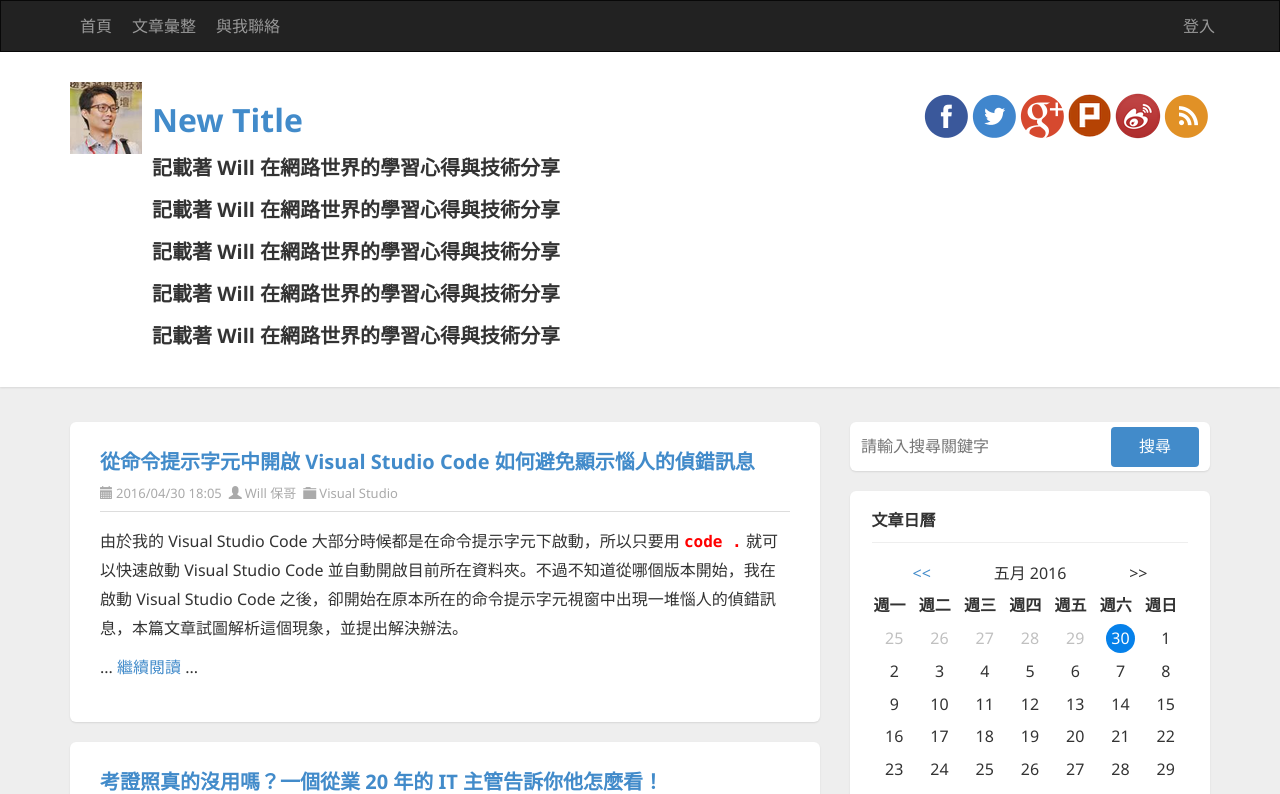
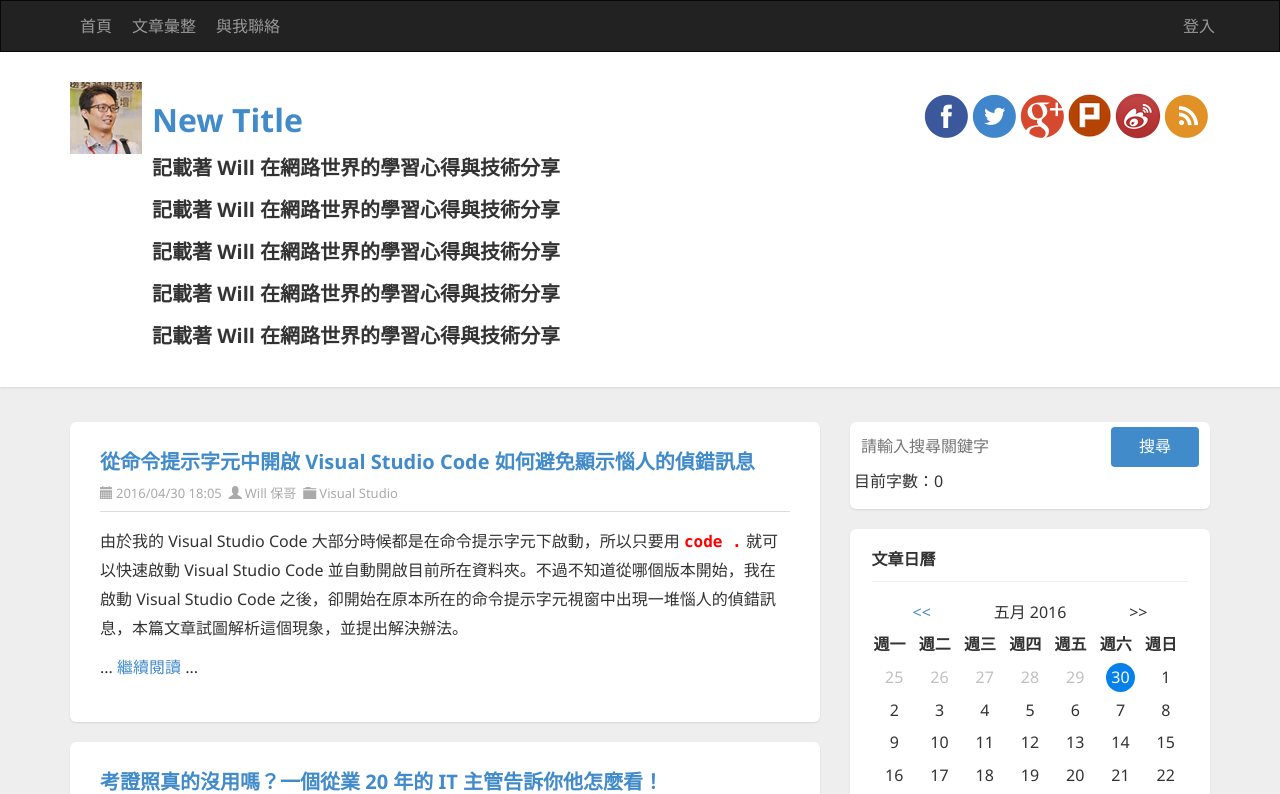
Before and after one commit to Hsinny/angular-start, an Angular app: page / in a window 1280 px wide. Shown: the top 794 px of the page. Built offline with nearby package versions, Linux system fonts and the light colour scheme.

Commit message:
1. 計算輸入的字數 2. 按 ESC 鍵清除輸入和字數歸零

```diff
--- a/src/app/app.component.html
+++ b/src/app/app.component.html
@@ -144,8 +144,12 @@
             <div class="widget search">
               <div class="widget-content">
                   <div id="searchbox">
-                    <input type="text" placeholder="請輸入搜尋關鍵字" accesskey="s">
+                    <input type="text" placeholder="請輸入搜尋關鍵字" accesskey="s"
+                      (keyup)="keywordChange($event.target.value)"
+                      (keyup.escape)="keywordReset($event.target)"
+                    >
                     <input type="button" value="搜尋" id="searchbutton">
+                    <p>目前字數：{{wordsCount}}</p>
                   </div>
               </div>
             </div>
--- a/src/app/app.component.ts
+++ b/src/app/app.component.ts
@@ -6,13 +6,6 @@
   styleUrls: ['./app.component.sass']
 })
 export class AppComponent {
-  title = 'The Will Will Web';
-  subtitle = '記載著 Will 在網路世界的學習心得與技術分享';
-  thirdTitle = '記載著 Will 在網路世界的學習心得與技術分享';
-  url = 'http://blog.miniasp.com/';
-  fbUrl = 'https://www.facebook.com/will.fans';
-  fbTitle = 'Will 保哥的技術交流中心';
-  class = 'link';
   constructor() {
     setTimeout(() => {
       this.title = 'New Title';
@@ -23,6 +16,15 @@
       this.title = 'Second Title';
     }, 4000);
   }
+  title = 'The Will Will Web';
+  subtitle = '記載著 Will 在網路世界的學習心得與技術分享';
+  thirdTitle = '記載著 Will 在網路世界的學習心得與技術分享';
+  url = 'http://blog.miniasp.com/';
+  fbUrl = 'https://www.facebook.com/will.fans';
+  fbTitle = 'Will 保哥的技術交流中心';
+  class = 'link';
+  wordsCount = 0;
+
   changeEventTitle() {
     this.subtitle = 'Event Title 1';
   }
@@ -50,4 +52,15 @@
       this.thirdTitle = 'Event Title 5';
     }
   }
+
+  // 計算字數
+  keywordChange(keyword: string) {
+    this.wordsCount = keyword.length;
+  }
+
+  // 清空輸入
+  keywordReset(input: HTMLInputElement ) {
+    input.value = '';
+    this.wordsCount = input.value.length;
+  }
 }
```
